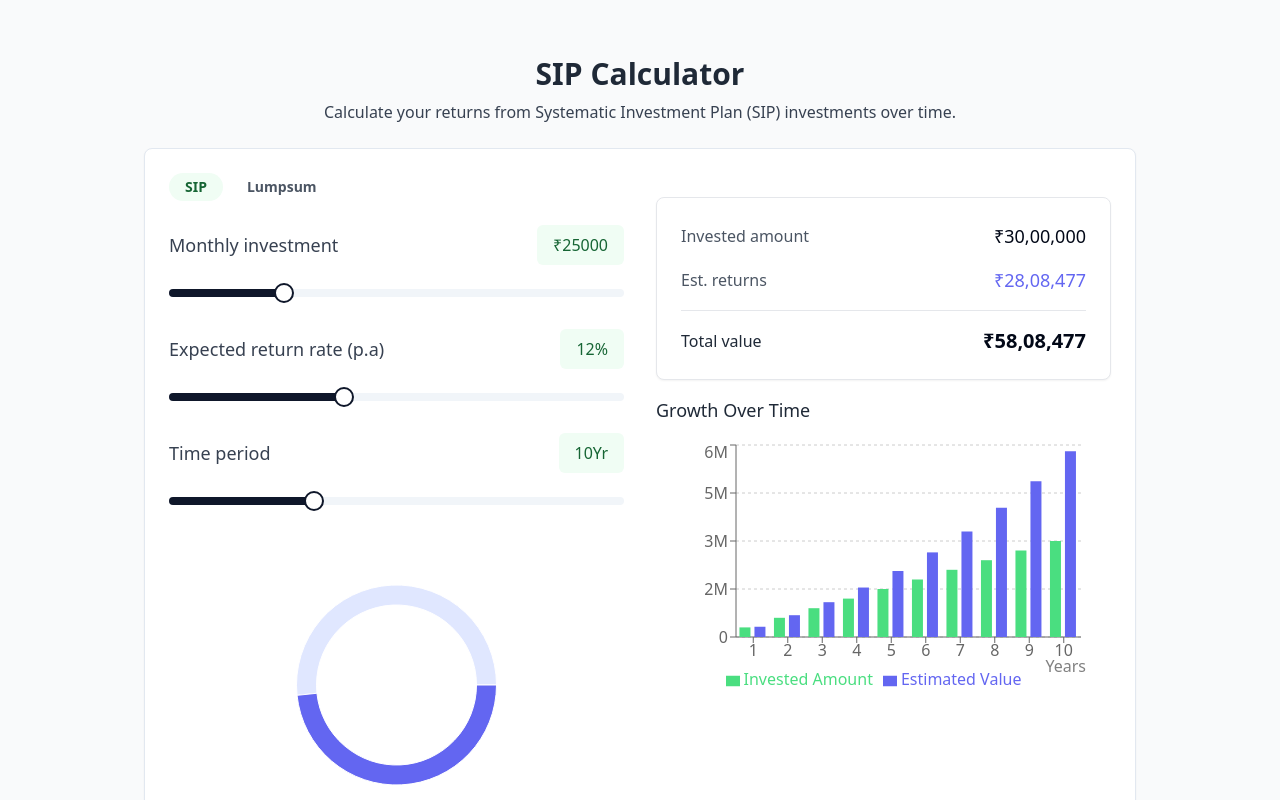
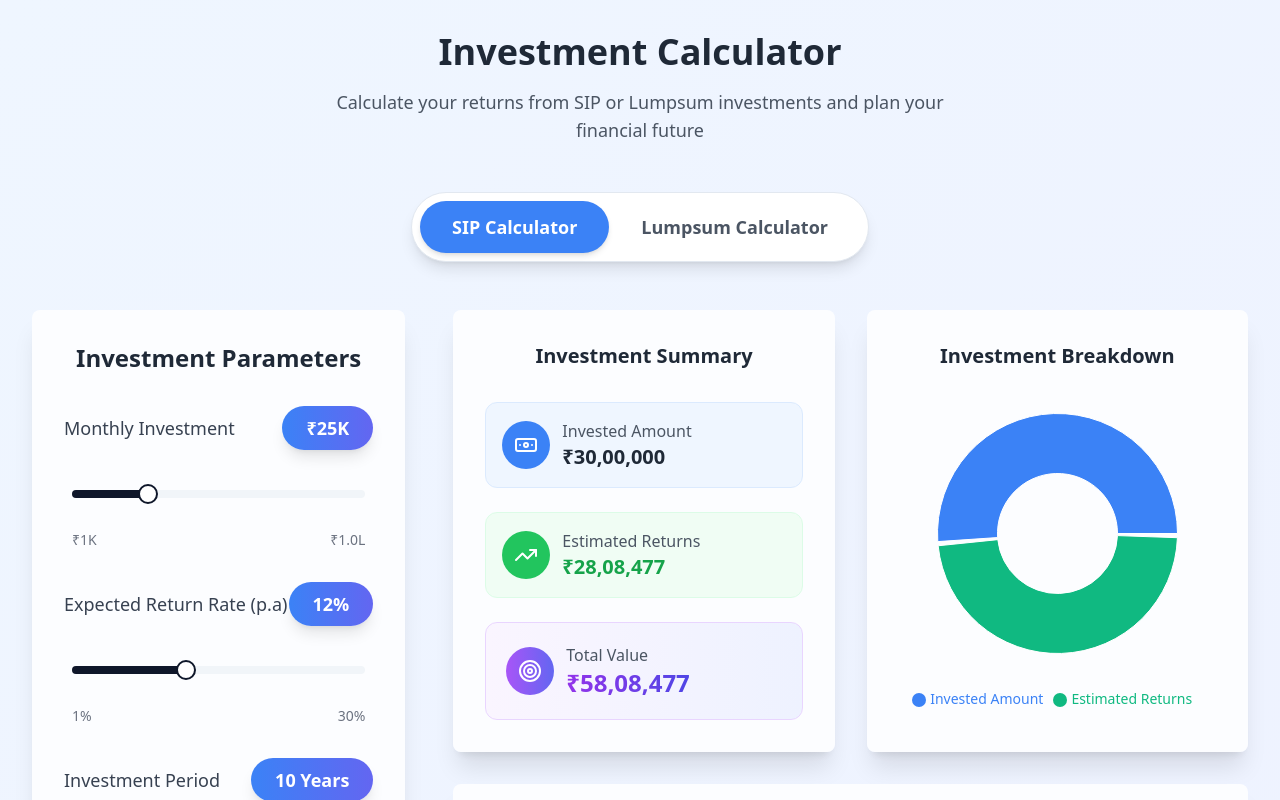
Before and after one commit to Hariteja431/sip-visualizer-smooth-flows, a React (Vite) app: page / in a window 1280 px wide. Shown: the top 800 px of the page. Built offline with nearby package versions, Linux system fonts and the light colour scheme.

Commit message:
Refactor: Improve UI and UX with spacing and design changes
-   Adjusted layout for better spacing and visual separation.
-   Applied UI/UX improvements across the application.
-   Enhanced overall user experience.

```diff
--- a/src/components/BarChart.tsx
+++ b/src/components/BarChart.tsx
@@ -24,11 +24,11 @@ interface BarChartProps {
 const BarChart: React.FC<BarChartProps> = ({ data }) => {
   const formatYAxisTick = (value: any): string => {
     if (value >= 1000000) {
-      return `${(value / 1000000).toFixed(0)}M`;
+      return `₹${(value / 1000000).toFixed(1)}M`;
     } else if (value >= 1000) {
-      return `${(value / 1000).toFixed(0)}K`;
+      return `₹${(value / 1000).toFixed(0)}K`;
     }
-    return value.toString();
+    return `₹${value}`;
   };
 
   const formatTooltipValue = (value: number) => {
@@ -43,51 +43,80 @@ const BarChart: React.FC<BarChartProps> = ({ data }) => {
   const CustomTooltip = ({ active, payload, label }: any) => {
     if (active && payload && payload.length) {
       return (
-        <div className="bg-white p-4 border border-gray-200 rounded shadow-md">
-          <p className="font-medium">Year {label}</p>
-          <p className="text-sm text-gray-600">
-            <span className="inline-block w-3 h-3 bg-sip-primary mr-2"></span>
+        <div className="bg-white p-4 border border-gray-200 rounded-lg shadow-lg">
+          <p className="font-semibold text-gray-800 mb-2">Year {label}</p>
+          <div className="space-y-1">
+            <p className="text-sm text-gray-600 flex items-center">
+              <span className="inline-block w-3 h-3 bg-blue-500 rounded mr-2"></span>
               Invested: {formatTooltipValue(payload[0].value)}
             </p>
-          <p className="text-sm text-gray-600">
-            <span className="inline-block w-3 h-3 bg-sip-secondary mr-2"></span>
-            Value: {formatTooltipValue(payload[1].value)}
+            <p className="text-sm text-gray-600 flex items-center">
+              <span className="inline-block w-3 h-3 bg-green-500 rounded mr-2"></span>
+              Total Value: {formatTooltipValue(payload[1].value)}
             </p>
+          </div>
         </div>
       );
     }
     return null;
   };
 
-  // Add a key prop to force re-render when data changes
   const chartKey = React.useMemo(() => {
-    // Create a unique key based on the data to force re-render
     return JSON.stringify(data.map(item => item.investedTillDate + item.estimatedValueTillDate));
   }, [data]);
 
   return (
-    <div className="h-64 w-full mt-8 animate-fade-in">
-      <h3 className="text-lg font-medium mb-4 text-sip-heading">Growth Over Time</h3>
+    <div className="animate-fade-in">
+      <h3 className="text-2xl font-semibold mb-8 text-gray-800 text-center">Growth Projection Over Time</h3>
+      <div className="h-96 w-full">
         <ResponsiveContainer width="100%" height="100%">
           <RechartsBarChart
             key={chartKey}
             data={data}
             margin={{
-            top: 5,
+              top: 20,
               right: 30,
               left: 20,
-            bottom: 5,
+              bottom: 20,
             }}
+            barCategoryGap="20%"
           >
-          <CartesianGrid strokeDasharray="3 3" vertical={false} />
-          <XAxis dataKey="year" label={{ value: 'Years', position: 'insideBottomRight', offset: -5 }} />
-          <YAxis tickFormatter={formatYAxisTick} />
+            <CartesianGrid strokeDasharray="3 3" vertical={false} stroke="#e5e7eb" />
+            <XAxis
+              dataKey="year"
+              tick={{ fontSize: 12, fill: '#6b7280' }}
+              axisLine={{ stroke: '#d1d5db' }}
+            />
+            <YAxis
+              tickFormatter={formatYAxisTick}
+              tick={{ fontSize: 12, fill: '#6b7280' }}
+              axisLine={{ stroke: '#d1d5db' }}
+            />
             <Tooltip content={<CustomTooltip />} />
-          <Legend />
-          <Bar name="Invested Amount" dataKey="investedTillDate" fill="#4ade80" animationDuration={1000} />
-          <Bar name="Estimated Value" dataKey="estimatedValueTillDate" fill="#6366f1" animationDuration={1500} />
+            <Legend
+              wrapperStyle={{
+                paddingTop: '20px',
+                fontSize: '14px',
+                fontWeight: '500'
+              }}
+            />
+            <Bar
+              name="Invested Amount"
+              dataKey="investedTillDate"
+              fill="#3b82f6"
+              radius={[4, 4, 0, 0]}
+              animationDuration={1000}
+            />
+            <Bar
+              name="Total Value"
+              dataKey="estimatedValueTillDate"
+              fill="#10b981"
+              radius={[4, 4, 0, 0]}
+              animationDuration={1500}
+            />
           </RechartsBarChart>
         </ResponsiveContainer>
+      </div>
     </div>
   );
 };
--- a/src/components/DonutChart.tsx
+++ b/src/components/DonutChart.tsx
@@ -9,24 +9,43 @@ interface DonutChartProps {
 
 const DonutChart: React.FC<DonutChartProps> = ({ investedAmount, estimatedReturns }) => {
   const data = [
-    { name: 'Invested amount', value: investedAmount },
-    { name: 'Est. returns', value: estimatedReturns },
+    { name: 'Invested Amount', value: investedAmount },
+    { name: 'Estimated Returns', value: estimatedReturns },
   ];
 
-  const COLORS = ['#e0e7ff', '#6366f1'];
+  const COLORS = ['#3b82f6', '#10b981'];
+
+  const CustomTooltip = ({ active, payload }: any) => {
+    if (active && payload && payload.length) {
+      const data = payload[0];
+      return (
+        <div className="bg-white p-4 border border-gray-200 rounded-lg shadow-lg">
+          <p className="font-medium text-gray-800">{data.name}</p>
+          <p className="text-lg font-bold" style={{ color: data.color }}>
+            {new Intl.NumberFormat('en-IN', {
+              style: 'currency',
+              currency: 'INR',
+              minimumFractionDigits: 0
+            }).format(data.value)}
+          </p>
+        </div>
+      );
+    }
+    return null;
+  };
 
   return (
     <div className="h-80 w-full animate-scale-in">
       <ResponsiveContainer width="100%" height="100%">
-        <PieChart width={400}>
+        <PieChart>
           <Pie
             data={data}
             cx="50%"
             cy="50%"
-            innerRadius={80}
-            outerRadius={100}
+            innerRadius={60}
+            outerRadius={120}
             fill="#8884d8"
-            paddingAngle={0}
+            paddingAngle={2}
             dataKey="value"
             animationDuration={1000}
             animationBegin={200}
@@ -35,12 +54,17 @@ const DonutChart: React.FC<DonutChartProps> = ({ investedAmount, estimatedReturn
               <Cell key={`cell-${index}`} fill={COLORS[index % COLORS.length]} />
             ))}
           </Pie>
-          <Tooltip formatter={(value) => new Intl.NumberFormat('en-IN').format(value as number)} />
+          <Tooltip content={<CustomTooltip />} />
           <Legend
             layout="horizontal"
             verticalAlign="bottom"
             align="center"
             iconType="circle"
+            wrapperStyle={{
+              paddingTop: '20px',
+              fontSize: '14px',
+              fontWeight: '500'
+            }}
           />
         </PieChart>
       </ResponsiveContainer>
--- a/src/components/InputSlider.tsx
+++ b/src/components/InputSlider.tsx
@@ -23,22 +23,37 @@ const InputSlider: React.FC<InputSliderProps> = ({
   valuePrefix = '',
   valueSuffix = ''
 }) => {
+  const formatValue = (val: number) => {
+    if (valuePrefix === '₹' && val >= 100000) {
+      return `₹${(val / 100000).toFixed(1)}L`;
+    } else if (valuePrefix === '₹' && val >= 1000) {
+      return `₹${(val / 1000).toFixed(0)}K`;
+    }
+    return `${valuePrefix}${val.toLocaleString()}${valueSuffix}`;
+  };
+
   return (
-    <div className="mb-8 animate-fade-in">
-      <div className="flex justify-between items-center mb-2">
-        <label className="text-sip-text text-lg">{label}</label>
-        <div className="bg-sip-light text-sip-dark px-4 py-2 rounded-md font-medium">
-          {valuePrefix}{value}{valueSuffix}
+    <div className="space-y-4 animate-fade-in">
+      <div className="flex justify-between items-center">
+        <label className="text-gray-700 font-medium text-lg">{label}</label>
+        <div className="bg-gradient-to-r from-blue-500 to-indigo-500 text-white px-6 py-2 rounded-full font-semibold text-lg shadow-lg">
+          {formatValue(value)}
         </div>
       </div>
+      <div className="px-2">
         <Slider
           defaultValue={[value]}
           min={min}
           max={max}
           step={step}
           onValueChange={onChange}
-        className="py-4"
+          className="py-6"
         />
+        <div className="flex justify-between text-sm text-gray-500 mt-2">
+          <span>{formatValue(min)}</span>
+          <span>{formatValue(max)}</span>
+        </div>
+      </div>
     </div>
   );
 };
--- a/src/components/ResultSummary.tsx
+++ b/src/components/ResultSummary.tsx
@@ -1,6 +1,8 @@
 
 import React from 'react';
 import { formatCurrency } from '@/utils/sipCalculator';
+import { TrendingUp, Banknote, Target } from 'lucide-react';
+import { Card, CardContent } from "@/components/ui/card";
 
 interface ResultSummaryProps {
   investedAmount: number;
@@ -14,22 +16,53 @@ const ResultSummary: React.FC<ResultSummaryProps> = ({
   totalValue
 }) => {
   return (
-    <div className="mt-6 bg-white rounded-lg p-6 border border-gray-200 shadow-sm animate-scale-in">
-      <div className="space-y-4">
-        <div className="flex justify-between items-center">
-          <span className="text-gray-600">Invested amount</span>
-          <span className="text-lg font-medium">{formatCurrency(investedAmount)}</span>
+    <Card className="shadow-xl border-0 bg-white/80 backdrop-blur-sm h-full">
+      <CardContent className="p-8">
+        <h3 className="text-xl font-semibold text-gray-800 mb-8 text-center">
+          Investment Summary
+        </h3>
+
+        <div className="space-y-6">
+          <div className="flex items-center justify-between p-4 bg-blue-50 rounded-xl border border-blue-100">
+            <div className="flex items-center space-x-3">
+              <div className="bg-blue-500 p-3 rounded-full">
+                <Banknote className="h-6 w-6 text-white" />
+              </div>
+              <div>
+                <p className="text-gray-600 font-medium">Invested Amount</p>
+                <p className="text-xl font-bold text-gray-800">{formatCurrency(investedAmount)}</p>
+              </div>
+            </div>
+          </div>
+
+          <div className="flex items-center justify-between p-4 bg-green-50 rounded-xl border border-green-100">
+            <div className="flex items-center space-x-3">
+              <div className="bg-green-500 p-3 rounded-full">
+                <TrendingUp className="h-6 w-6 text-white" />
+              </div>
+              <div>
+                <p className="text-gray-600 font-medium">Estimated Returns</p>
+                <p className="text-xl font-bold text-green-600">{formatCurrency(estimatedReturns)}</p>
+              </div>
+            </div>
+          </div>
+
+          <div className="flex items-center justify-between p-5 bg-gradient-to-r from-purple-50 to-indigo-50 rounded-xl border border-purple-200">
+            <div className="flex items-center space-x-3">
+              <div className="bg-gradient-to-r from-purple-500 to-indigo-500 p-3 rounded-full">
+                <Target className="h-6 w-6 text-white" />
+              </div>
+              <div>
+                <p className="text-gray-600 font-medium">Total Value</p>
+                <p className="text-2xl font-bold bg-gradient-to-r from-purple-600 to-indigo-600 bg-clip-text text-transparent">
+                  {formatCurrency(totalValue)}
+                </p>
+              </div>
+            </div>
+          </div>
         </div>
-        <div className="flex justify-between items-center">
-          <span className="text-gray-600">Est. returns</span>
-          <span className="text-lg font-medium text-sip-secondary">{formatCurrency(estimatedReturns)}</span>
-        </div>
-        <div className="flex justify-between items-center border-t border-gray-200 pt-4">
-          <span className="text-gray-800 font-medium">Total value</span>
-          <span className="text-xl font-bold">{formatCurrency(totalValue)}</span>
-        </div>
-      </div>
-    </div>
+      </CardContent>
+    </Card>
   );
 };
 
--- a/src/components/SIPCalculator.tsx
+++ b/src/components/SIPCalculator.tsx
@@ -36,29 +36,48 @@ const SIPCalculator = () => {
   }, [calculationType, monthlyInvestment, lumpsumAmount, expectedReturn, timePeriod]);
 
   return (
-    <div className="max-w-5xl mx-auto px-4">
-      <Card className="border shadow-sm overflow-hidden">
-        <CardContent className="p-6">
-          <div className="grid grid-cols-1 lg:grid-cols-2 gap-8">
-            <div className="space-y-4">
-              <div className="flex items-center gap-2 mb-6">
+    <div className="min-h-screen bg-gradient-to-br from-blue-50 to-indigo-50 p-8">
+      <div className="max-w-7xl mx-auto">
+        {/* Header Section */}
+        <div className="text-center mb-12">
+          <h1 className="text-4xl font-bold text-gray-800 mb-4">Investment Calculator</h1>
+          <p className="text-lg text-gray-600 max-w-2xl mx-auto">
+            Calculate your returns from SIP or Lumpsum investments and plan your financial future
+          </p>
+        </div>
+
+        {/* Calculation Type Toggle */}
+        <div className="flex justify-center mb-12">
+          <div className="bg-white rounded-full p-2 shadow-lg border">
             <button
-                  className={`${calculationType === 'sip' ? 'bg-sip-light text-sip-dark' : 'bg-white text-gray-600'} font-bold text-sm px-4 py-1 rounded-full transition-colors`}
+              className={`${calculationType === 'sip' ? 'bg-blue-500 text-white shadow-md' : 'text-gray-600 hover:text-blue-500'} font-semibold text-lg px-8 py-3 rounded-full transition-all duration-300`}
               onClick={() => setCalculationType('sip')}
             >
-                  SIP
+              SIP Calculator
             </button>
             <button
-                  className={`${calculationType === 'lumpsum' ? 'bg-sip-light text-sip-dark' : 'bg-white text-gray-600'} font-bold text-sm px-4 py-1 rounded-full transition-colors`}
+              className={`${calculationType === 'lumpsum' ? 'bg-blue-500 text-white shadow-md' : 'text-gray-600 hover:text-blue-500'} font-semibold text-lg px-8 py-3 rounded-full transition-all duration-300`}
               onClick={() => setCalculationType('lumpsum')}
             >
-                  Lumpsum
+              Lumpsum Calculator
             </button>
           </div>
+        </div>
 
+        {/* Main Content */}
+        <div className="grid grid-cols-1 xl:grid-cols-3 gap-12">
+          {/* Input Controls */}
+          <div className="xl:col-span-1">
+            <Card className="h-fit shadow-xl border-0 bg-white/80 backdrop-blur-sm">
+              <CardContent className="p-8">
+                <h2 className="text-2xl font-semibold text-gray-800 mb-8 text-center">
+                  Investment Parameters
+                </h2>
+
+                <div className="space-y-8">
                   {calculationType === 'sip' ? (
                     <InputSlider
-                  label="Monthly investment"
+                      label="Monthly Investment"
                       value={monthlyInvestment}
                       onChange={(values) => setMonthlyInvestment(values[0])}
                       min={1000}
@@ -68,7 +87,7 @@ const SIPCalculator = () => {
                     />
                   ) : (
                     <InputSlider
-                  label="Lumpsum amount"
+                      label="Lumpsum Amount"
                       value={lumpsumAmount}
                       onChange={(values) => setLumpsumAmount(values[0])}
                       min={10000}
@@ -79,7 +98,7 @@ const SIPCalculator = () => {
                   )}
 
                   <InputSlider
-                label="Expected return rate (p.a)"
+                    label="Expected Return Rate (p.a)"
                     value={expectedReturn}
                     onChange={(values) => setExpectedReturn(values[0])}
                     min={1}
@@ -89,33 +108,57 @@ const SIPCalculator = () => {
                   />
 
                   <InputSlider
-                label="Time period"
+                    label="Investment Period"
                     value={timePeriod}
                     onChange={(values) => setTimePeriod(values[0])}
                     min={1}
                     max={30}
                     step={1}
-                valueSuffix="Yr"
-              />
-
-              <DonutChart
-                investedAmount={results.investedAmount}
-                estimatedReturns={results.estimatedReturns}
+                    valueSuffix=" Years"
                   />
                 </div>
+              </CardContent>
+            </Card>
+          </div>
 
-            <div className="space-y-4">
+          {/* Results Section */}
+          <div className="xl:col-span-2 space-y-8">
+            {/* Summary and Chart Row */}
+            <div className="grid grid-cols-1 lg:grid-cols-2 gap-8">
+              {/* Result Summary */}
+              <div>
                 <ResultSummary
                   investedAmount={results.investedAmount}
                   estimatedReturns={results.estimatedReturns}
                   totalValue={results.totalValue}
                 />
+              </div>
 
-              <BarChart data={results.yearlyData} />
+              {/* Donut Chart */}
+              <div>
+                <Card className="shadow-xl border-0 bg-white/80 backdrop-blur-sm h-full">
+                  <CardContent className="p-8">
+                    <h3 className="text-xl font-semibold text-gray-800 mb-6 text-center">
+                      Investment Breakdown
+                    </h3>
+                    <DonutChart
+                      investedAmount={results.investedAmount}
+                      estimatedReturns={results.estimatedReturns}
+                    />
+                  </CardContent>
+                </Card>
               </div>
             </div>
+
+            {/* Bar Chart */}
+            <Card className="shadow-xl border-0 bg-white/80 backdrop-blur-sm">
+              <CardContent className="p-8">
+                <BarChart data={results.yearlyData} />
               </CardContent>
             </Card>
+          </div>
+        </div>
+      </div>
     </div>
   );
 };
--- a/src/pages/Index.tsx
+++ b/src/pages/Index.tsx
@@ -1,14 +1,10 @@
 
 import React from 'react';
-import Header from '@/components/Header';
 import SIPCalculator from '@/components/SIPCalculator';
 
 const Index = () => {
   return (
-    <div className="min-h-screen bg-gray-50 py-8">
-      <Header />
-      <SIPCalculator />
-    </div>
+    <SIPCalculator />
   );
 };
 
```
Lines whose indentation alone changed are shown as unchanged.
